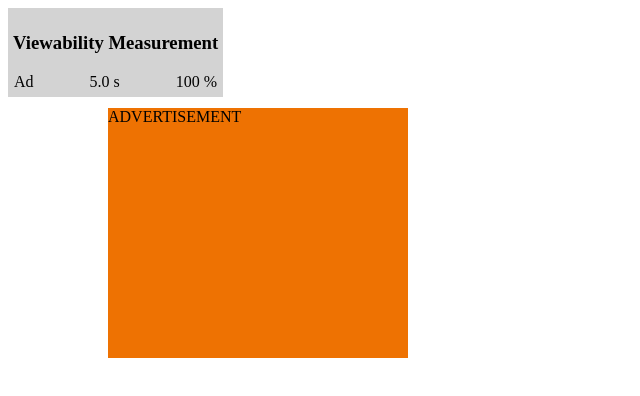
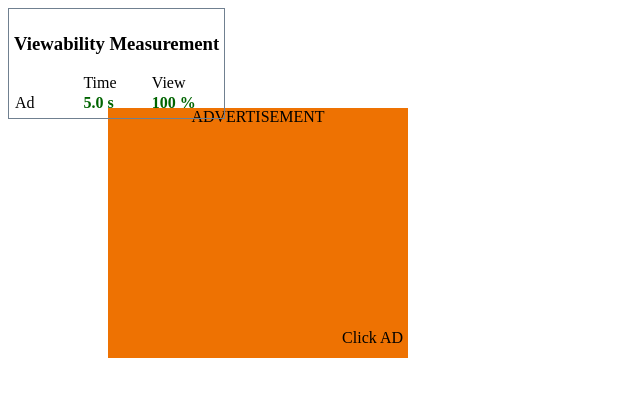
Before and after one commit to Naga31/project1, a plain HTML site: page index.html in a window 1280 px wide. Shown: the top 396 px of the page, without its empty margins (0-640 px from the left). Drawn offline with Linux system fonts and the light colour scheme.

Commit message:
Update index.html

```diff
--- a/index.html
+++ b/index.html
@@ -17,7 +17,8 @@
     }
     .results{
       position: fixed;
-      background-color: lightgrey;
+      border: 1px solid slategrey;
+      background-color: transparent;
       padding: 5px;
       z-index: 10;
     }
@@ -30,11 +31,50 @@
     .tbody_class{
       display: flex;
       flex:1;
+      flex-direction: column;
     }
     .tr_class{
       display: flex;
       flex: 1;
       justify-content: space-between;
+    }
+    .td_class{
+      flex:33.33%;
+    }
+    .advertisement_container{
+      display: flex;
+      flex-direction: column;
+      cursor: pointer;
+    }
+    .advertisement_item_1{
+      display:flex;
+      flex:30%;
+      justify-content: center;
+    }
+    .advertisement_item_2{
+      display:flex;
+      flex:60%;
+      justify-content: center;
+      font-size: 60px;
+      color: darkturquoise;
+    }
+    .advertisement_item_3{
+      display:flex;
+      flex:10%;
+      flex-direction: row-reverse;
+      padding: 5px;
+    }
+    #ad_time,#viewablePercentage{
+      font-weight: bold;
+    }
+    #ad_time.green, #viewablePercentage.green{
+      color: darkgreen;
+    }
+    #ad_time.red, #viewablePercentage.red{
+      color: red;
+    }
+    #viewablePercentage.pink{
+      color: hotpink;
     }
   </style>
 </head>
@@ -44,16 +84,22 @@
       <table class="table_class">
         <tbody class="tbody_class" >
           <tr class="tr_class">
-            <td>Ad</td>
-            <td id="ad_time"></td>
-            <td id="viewablePercentage"></td>
+            <td class="td_class"></td>
+            <td class="td_class">Time</td>
+            <td class="td_class">View</td>
+          </tr>
+          <tr class="tr_class">
+            <td class="td_class">Ad</td>
+            <td class="td_class"><span id="ad_time"></span></td>
+            <td class="td_class"><span id="viewablePercentage"></span></td>
           </tr>
         </tbody>
         </table>
-      <!-- Ad <span id="insecs"></span><span id="viewablePercentage"></span> -->
     </div>
-<div id="ad">
-  ADVERTISEMENT
+<div class="advertisement_container" id="ad" onclick="onClick()">
+  <div class="advertisement_item_1">ADVERTISEMENT</div>
+  <div class="advertisement_item_2" id="count"></div>
+  <div class="advertisement_item_3">Click AD</div>
 </div>
 
 </body>
```
